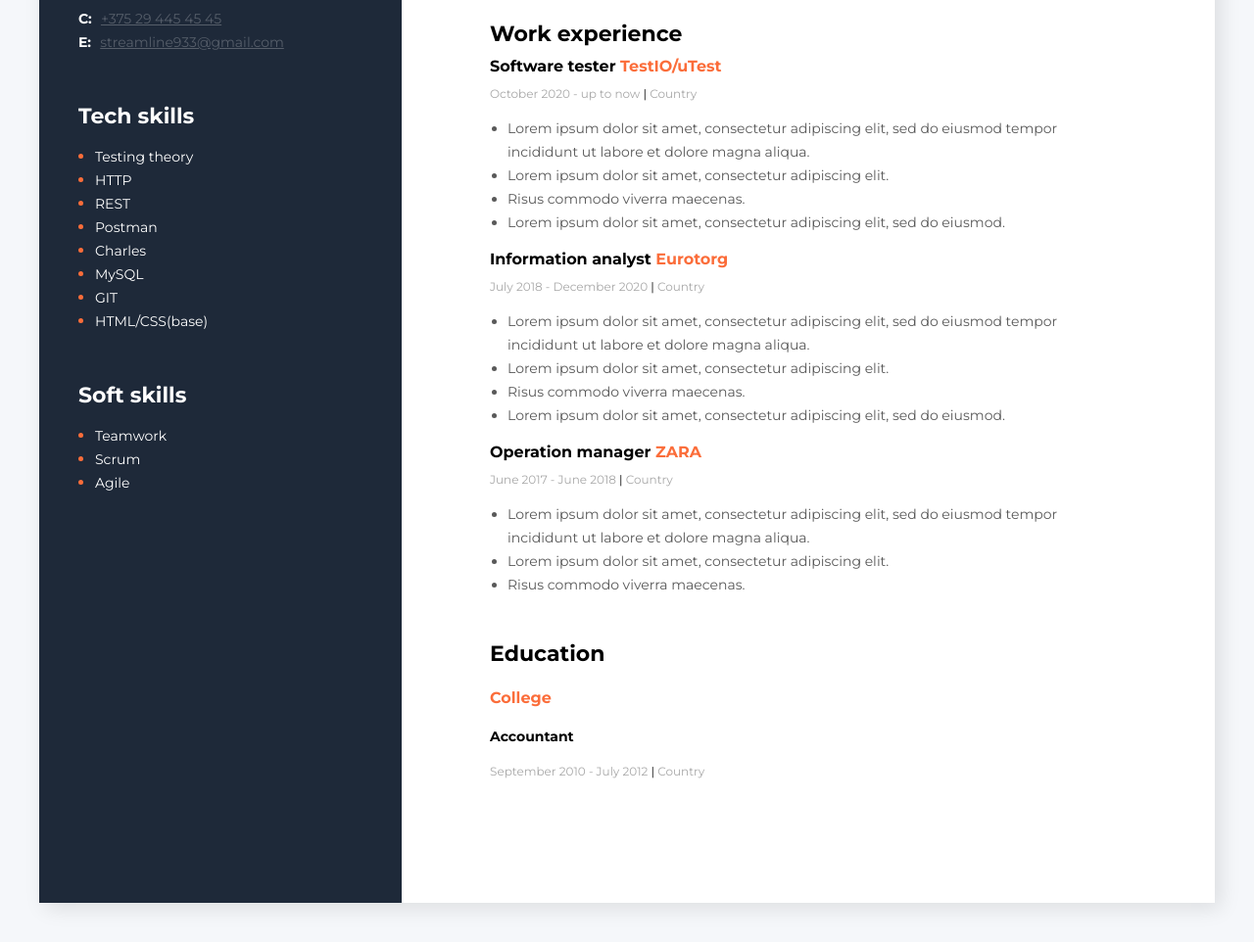
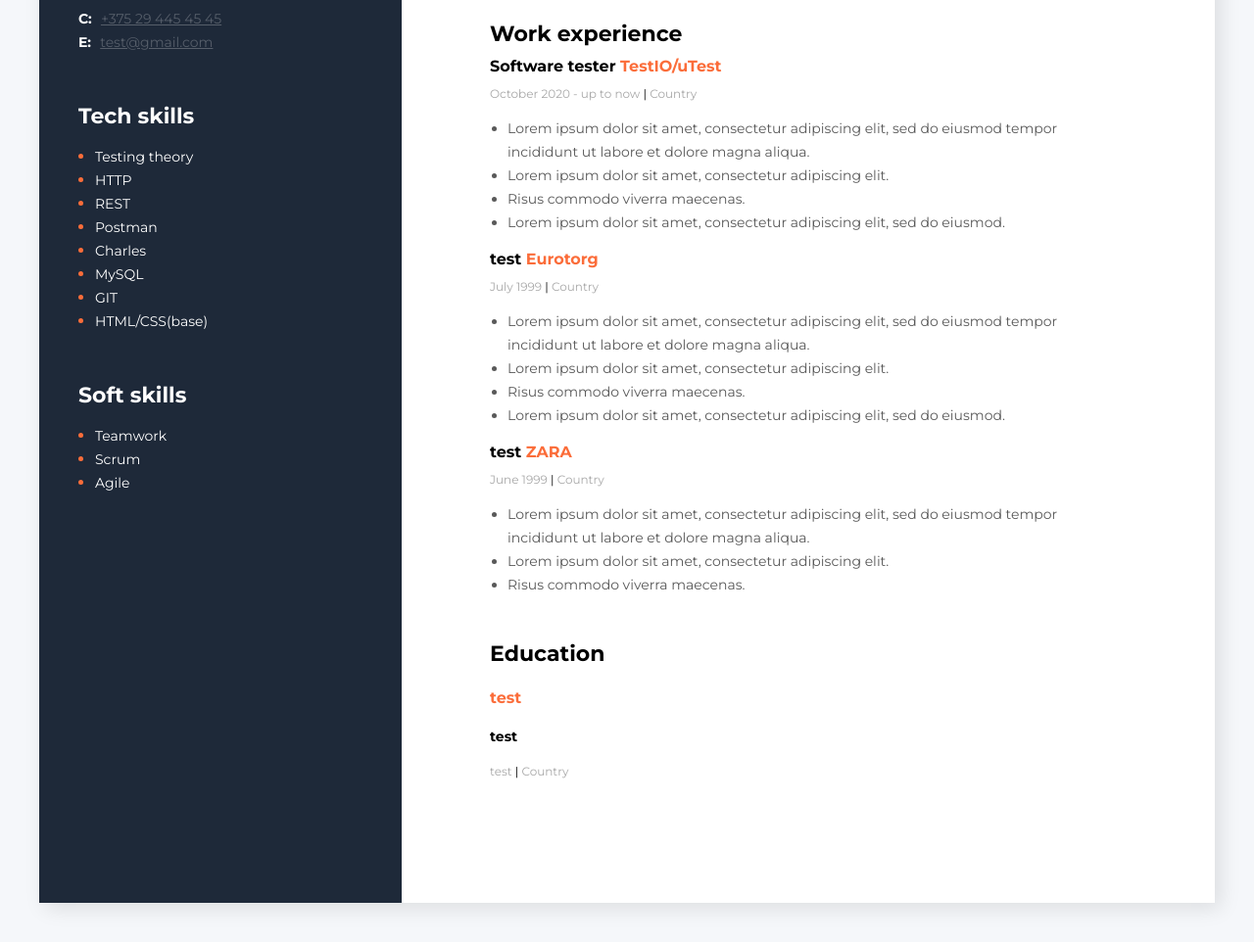
Before and after one commit to a1exkazakov/testqwe123testqwe.github.io, a plain HTML site: page index.html in a window 1280 px wide. Shown: the part 518-1480 px from the top of the page at 98% size. Drawn offline with Linux system fonts and the light colour scheme.

Commit message:
Update index.html

```diff
--- a/index.html
+++ b/index.html
@@ -18,8 +18,8 @@
         <div class="main-content">
         <!--Профа и имя-->
             <div class="about-me">
-                <h2 class="about-me-profession">QA engineer </h2>
-                <h1 class="about-me-name">Alex Kazakov</h1>
+                <h2 class="about-me-profession">test </h2>
+                <h1 class="about-me-name">QWr fbhfb</h1>
                 <p class="about-me-description">Lorem ipsum dolor sit amet, consectetur adipiscing elit, sed do eiusmod tempor incididunt ut labore et dolore magna aliqua. Quis ipsum suspendisse ultrices gravida. Risus commodo viverra maecenas accumsan lacus vel facilisis.</p>
             </div>
 
@@ -71,8 +71,8 @@
 
                 <!--Компания 2-->
                 <div>
-                    <h4 class="my-work-exp-position">Information analyst <span class="my-experience-company">Eurotorg</span></h4>
-                    <p class="my-work-exp-time">July 2018 - December 2020   <span class="my-work-exp-divider">|</span>   Country</p>
+                    <h4 class="my-work-exp-position">test <span class="my-experience-company">Eurotorg</span></h4>
+                    <p class="my-work-exp-time">July 1999   <span class="my-work-exp-divider">|</span>   Country</p>
                     <ul class="my-work-exp-duties">
                     <li class="my-work-exp-duty">Lorem ipsum dolor sit amet, consectetur adipiscing elit, sed do eiusmod tempor incididunt ut labore et dolore magna aliqua.</li>
                     <li class="my-work-exp-duty">Lorem ipsum dolor sit amet, consectetur adipiscing elit.</li>
@@ -83,8 +83,8 @@
 
                 <!--Компания 3-->
                 <div>
-                    <h4 class="my-work-exp-position">Operation manager <span class="my-experience-company">ZARA</span></h4>
-                    <p class="my-work-exp-time">June 2017 - June 2018   <span class="my-work-exp-divider">|</span>   Country</p>
+                    <h4 class="my-work-exp-position">test <span class="my-experience-company">ZARA</span></h4>
+                    <p class="my-work-exp-time">June 1999  <span class="my-work-exp-divider">|</span>   Country</p>
                     <ul class="my-work-exp-duties">
                     <li class="my-work-exp-duty">Lorem ipsum dolor sit amet, consectetur adipiscing elit, sed do eiusmod tempor incididunt ut labore et dolore magna aliqua.</li>
                     <li class="my-work-exp-duty">Lorem ipsum dolor sit amet, consectetur adipiscing elit.</li>
@@ -96,9 +96,9 @@
         <!--Образование-->
             <div class="my-education">
                 <h3 class="my-education-title">Education</h3>
-                <h4 class="my-place-of-study">College</h4>
-                <h4 class="my-profession">Accountant</h4>
-                <p class="my-study-time">September 2010 - July 2012 <span class="my-study-divider">|</span>   Country</p>
+                <h4 class="my-place-of-study">test</h4>
+                <h4 class="my-profession">test</h4>
+                <p class="my-study-time">test <span class="my-study-divider">|</span>   Country</p>
             </div>
 
         </div>
@@ -117,7 +117,7 @@
                 </div>
                 <div>
                     <span class="contacts-type">E:</span>
-                    <a class="contacts-link" href="mailto:streamline933@gmail.com">streamline933@gmail.com</a>
+                    <a class="contacts-link" href="mailto:test@gmail.com">test@gmail.com</a>
                 </div>
             </div>
 
```
